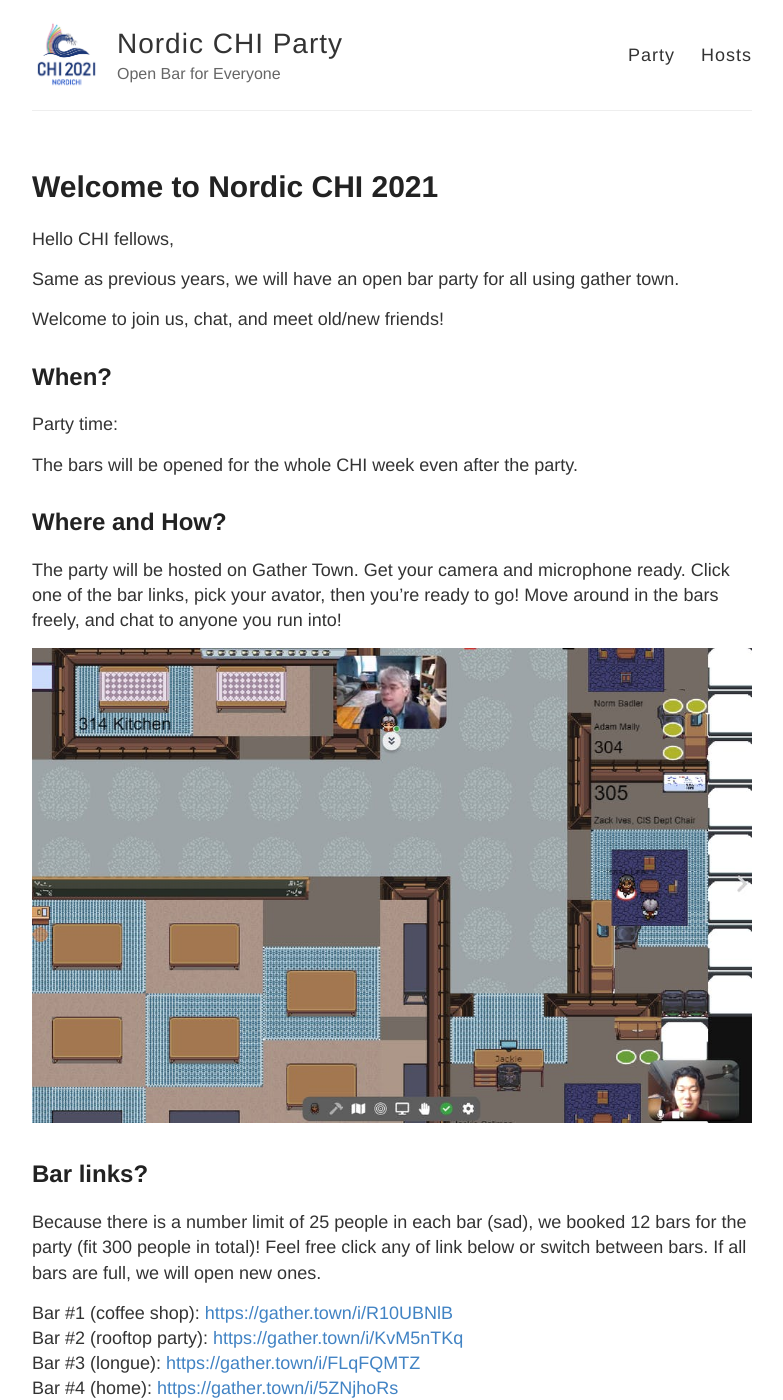
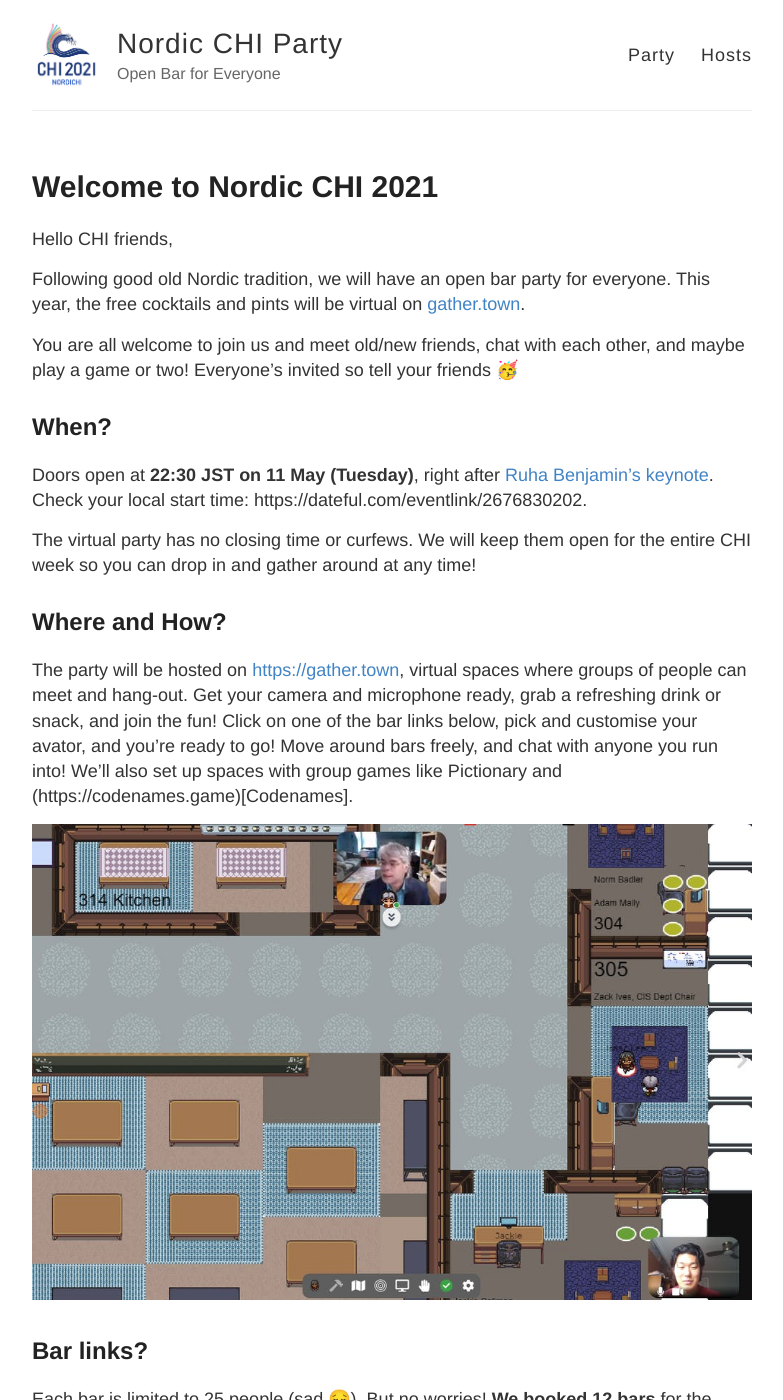
Before and after one commit to nordichi/nordichi.github.io, a Jekyll site: the page built from _posts/2021-5-10-Hello.md, in a window 1280 px wide and 1400 px high. Shown: the whole window, without its empty margins (248-1031 px from the left). Built offline with Jekyll 4.4.1, drawn with Linux system fonts in a browser that asks for light colours; some of the changed text lies outside the part shown.

Commit message:
Update 2021-5-10-Hello.md

```diff
--- a/_posts/2021-5-10-Hello.md
+++ b/_posts/2021-5-10-Hello.md
@@ -3,25 +3,26 @@
 title: Welcome to Nordic CHI 2021
 ---
 
-Hello CHI fellows,
+Hello CHI friends,
 
-Same as previous years, we will have an open bar party for all using gather town.
+Following good old Nordic tradition, we will have an open bar party for everyone. This year, the free cocktails and pints will be virtual on [gather.town](https://gather.town).
 
-Welcome to join us, chat, and meet old/new friends!
+You are all welcome to join us and meet old/new friends, chat with each other, and maybe play a game or two! Everyone's invited so tell your friends 🥳
 
 ## When?
-Party time:
+Doors open at **22:30 JST on 11 May (Tuesday)**, right after [Ruha Benjamin's keynote](https://programs.sigchi.org/chi/2021/program/content/57590).
+Check your local start time: https://dateful.com/eventlink/2676830202.
 
-The bars will be opened for the whole CHI week even after the party.
+The virtual party has no closing time or curfews. We will keep them open for the entire CHI week so you can drop in and gather around at any time!
 
 ## Where and How?
-The party will be hosted on Gather Town. Get your camera and microphone ready. Click one of the bar links, pick your avator, then you're ready to go! Move around in the bars freely, and chat to anyone you run into!
+The party will be hosted on [https://gather.town](gather.town), virtual spaces where groups of people can meet and hang-out. Get your camera and microphone ready, grab a refreshing drink or snack, and join the fun! Click on one of the bar links below, pick and customise your avator, and you're ready to go! Move around bars freely, and chat with anyone you run into! We'll also set up spaces with group games like Pictionary and (https://codenames.game)[Codenames].
 
 ![_config.yml]({{ site.baseurl }}/images/gathertown.jpg)
 
 ## Bar links?
-Because there is a number limit of 25 people in each bar (sad), we booked 12 bars for the party (fit 300 people in total)!
-Feel free click any of link below or switch between bars. If all bars are full, we will open new ones.
+Each bar is limited to 25 people (sad 😔). But no worries! **We booked 12 bars** for the party (fits 300 people in total)!
+Feel free enter any of the links below or switch between bars. If all bars are full, we will open new ones.
 
 Bar #1 (coffee shop): [https://gather.town/i/R10UBNlB](https://gather.town/i/R10UBNlB)<br/>
 Bar #2 (rooftop party): [https://gather.town/i/KvM5nTKq](https://gather.town/i/KvM5nTKq)<br/>
@@ -36,11 +37,10 @@
 Bar #11 (fancy longue): [https://gather.town/i/Ho9oxRaQ](https://gather.town/i/Ho9oxRaQ)<br/>
 Bar #12 (misty longue): [https://gather.town/i/n8qNPTM2](https://gather.town/i/n8qNPTM2)<br/>
 
-## How to find your friends? Use Nordichi channel on SIGCHI Discord
+## How to find your friends? Use the NordiCHI channel on SIGCHI Discord
+We have also opened a chat channel on the SIGCHI Discord server. You can chat with each other there, and shout out loud which bar you are at.
 
-We also open a chat channel in SIGCHI Discord. You can chat there, and shout out loud which bar you are at.
-
-Link: [https://discord.gg/CvmUFNGvE9](https://discord.gg/CvmUFNGvE9)
+Join the Discord Server: [https://discord.gg/CvmUFNGvE9](https://discord.gg/CvmUFNGvE9)
 
 ## Play games in the party
 
```
